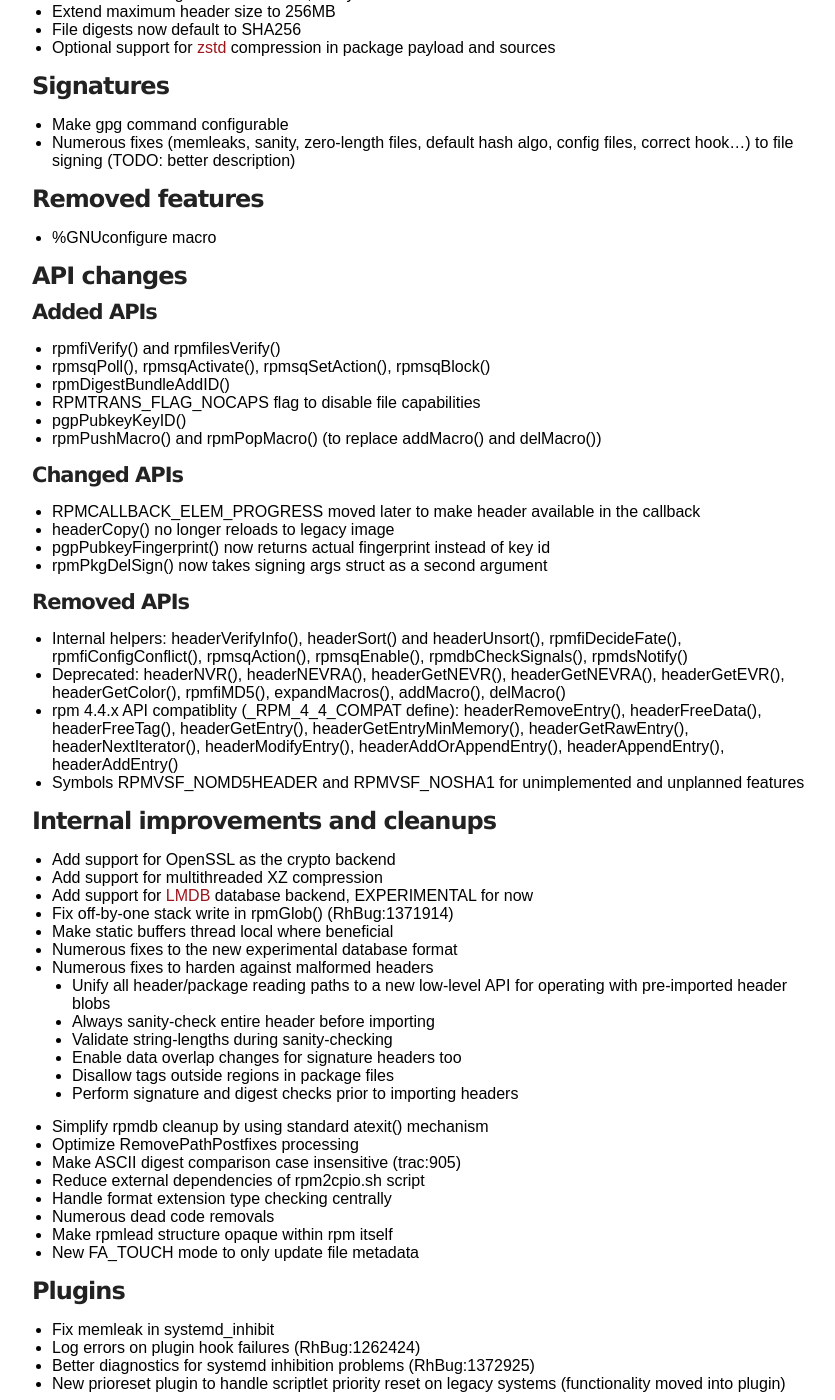
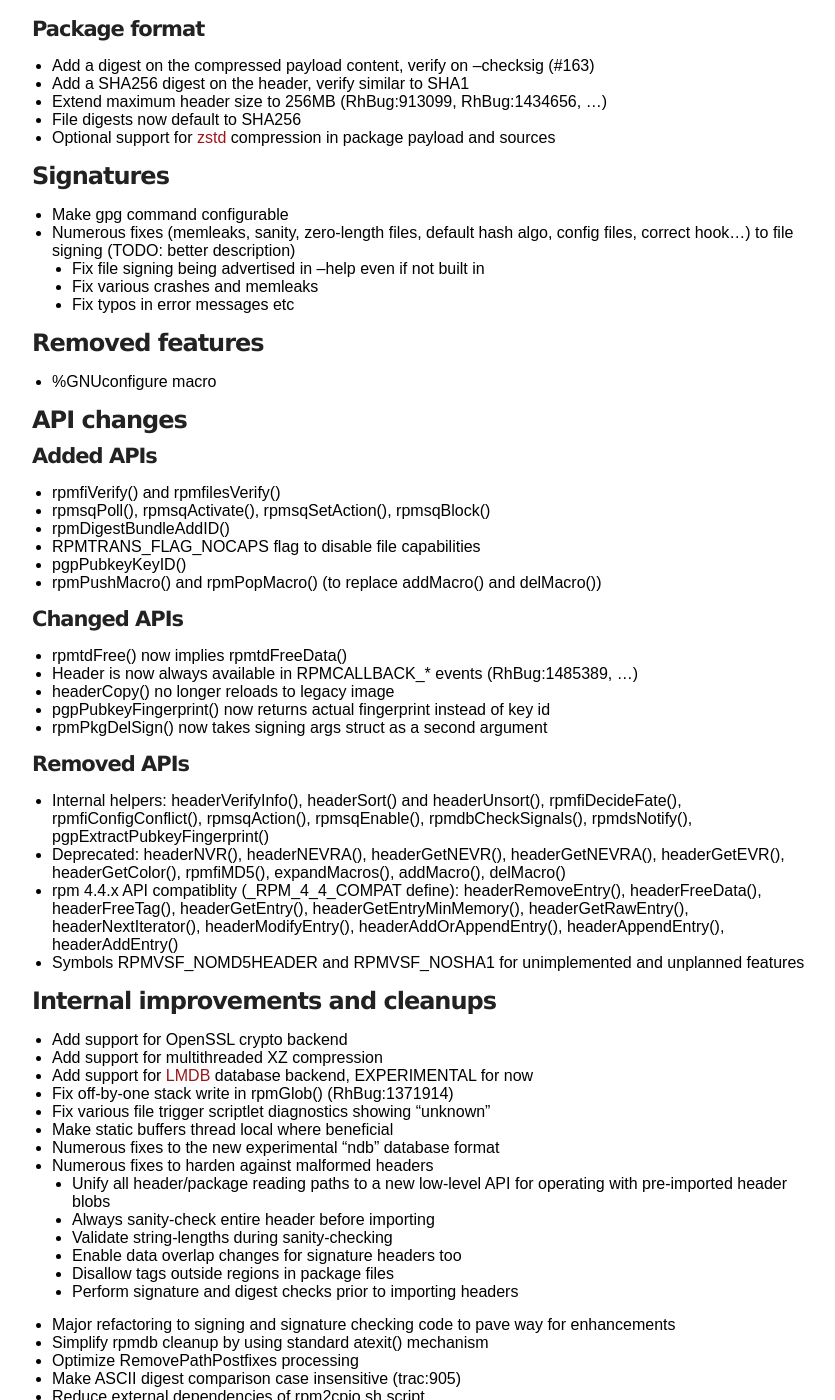
Before and after one commit to rpm-software-management/rpm-web, a Jekyll site: the page built from wiki/Releases/4.14.0.md, in a window 1280 px wide and 1400 px high, scrolled down 2504 px. Shown: the whole window, without its empty margins (218-1053 px from the left). Built offline with Jekyll 4.4.1, drawn with Linux system fonts in a browser that asks for light colours; some of the changed text lies outside the part shown.

Commit message:
Bunch of additions/fixes to 4.14 relnotes

```diff
--- a/wiki/Releases/4.14.0.md
+++ b/wiki/Releases/4.14.0.md
@@ -33,6 +33,7 @@ title: rpm.org - Releases
  * Simplify/clarify signature checking output in non-verbose mode
  * Don't accept dash ('-') in manifest files
  * Don't write archive data to a terminal from rpm2cpio and rpm2archive
+ * Use bash-style 128 + signum exit code when exiting on signals
 
 #### Transactions
  * Backup and overwrite files when they stop being %config (RhBug:1263859)
@@ -60,7 +61,7 @@ title: rpm.org - Releases
  * Add support for with/without rich dependencies
  * Add support for Ruby Gems in %setup
  * Add support for -o <output file> option in %patch
- * Add "gendiff" backend for %autosetup
+ * Add "gendiff" backend for %autosetup (PR#109 and PR#110)
  * Add back support for %_noPayloadPrefix (trac:900)
  * Add separate macros for main package definitions, fixing debuginfo etc
  * Add support for section end markers (%end) (RhBug:564613)
@@ -73,9 +74,12 @@ title: rpm.org - Releases
    * Support setting file mtime from SOURCE_DATE_EPOCH
    * Support setting buildhost via %_buildhost macro (RhBug:1309367)
    * Option to set SOURCE_DATE_EPOCH from %changelog
+   * Do not store digests of %ghost files
+   * Do not store directory sizes in packages (PR#229)
  * Fix %autosetup quilt backend to honor quiet/verbose
  * Fix %setup -q to be position independent
  * Fix %setup logic in presence of '-[cbaT]' options
+ * Fix classification of ELF ELF binaries with both setuid/setgid set
  * Better error messages (RhBug:1374138, ...)
    where sub-packages have different version/release (RhBug:1051407)
  * Log a warning on possible unexpanded macros in NVR
@@ -85,6 +89,7 @@ title: rpm.org - Releases
  * Preserve timestamps by default in %make_install (RhBug:959872)
  * Detect and error out on multiple BuildArch lines per package (RhBug:1385257)
  * Copy all all possible special %doc/%license files before checking errors
+ * Warn on possible unexpanded macros in NVR (RhBug:547997)
 
 #### Buildroot policies
  * Fix brp-python-hardlink causing build failure if .pyo/.pyc files are missing
@@ -116,7 +121,7 @@ title: rpm.org - Releases
 #### Package format
  * Add a digest on the compressed payload content, verify on --checksig (#163)
  * Add a SHA256 digest on the header, verify similar to SHA1
- * Extend maximum header size to 256MB
+ * Extend maximum header size to 256MB (RhBug:913099, RhBug:1434656, ...)
  * File digests now default to SHA256
  * Optional support for [zstd](http://www.zstd.net) compression in package
    payload and sources
@@ -124,6 +129,9 @@ title: rpm.org - Releases
 ### Signatures
  * Make gpg command configurable
  * Numerous fixes (memleaks, sanity, zero-length files, default hash algo, config files, correct hook...) to file signing  (TODO: better description)
+   * Fix file signing being advertised in --help even if not built in
+   * Fix various crashes and memleaks
+   * Fix typos in error messages etc
 
 ### Removed features
  * %GNUconfigure macro
@@ -139,7 +147,8 @@ title: rpm.org - Releases
  * rpmPushMacro() and rpmPopMacro() (to replace addMacro() and delMacro())
 
 #### Changed APIs
- * RPMCALLBACK_ELEM_PROGRESS moved later to make header available in the callback
+ * rpmtdFree() now implies rpmtdFreeData()
+ * Header is now always available in RPMCALLBACK_* events (RhBug:1485389, ...)
  * headerCopy() no longer reloads to legacy image
  * pgpPubkeyFingerprint() now returns actual fingerprint instead of key id
  * rpmPkgDelSign() now takes signing args struct as a second argument
@@ -147,7 +156,7 @@ title: rpm.org - Releases
 #### Removed APIs
  * Internal helpers: headerVerifyInfo(), headerSort() and headerUnsort(),
    rpmfiDecideFate(), rpmfiConfigConflict(), rpmsqAction(), rpmsqEnable(),
-   rpmdbCheckSignals(), rpmdsNotify()
+   rpmdbCheckSignals(), rpmdsNotify(), pgpExtractPubkeyFingerprint()
  * Deprecated: headerNVR(), headerNEVRA(), headerGetNEVR(), headerGetNEVRA(),
    headerGetEVR(), headerGetColor(), rpmfiMD5(), expandMacros(),
    addMacro(), delMacro()
@@ -160,12 +169,13 @@ title: rpm.org - Releases
    unplanned features
 
 ### Internal improvements and cleanups
- * Add support for OpenSSL as the crypto backend
+ * Add support for OpenSSL crypto backend
  * Add support for multithreaded XZ compression
  * Add support for [LMDB](http://lmdb.tech/) database backend, EXPERIMENTAL for now
  * Fix off-by-one stack write in rpmGlob() (RhBug:1371914)
+ * Fix various file trigger scriptlet diagnostics showing "unknown"
  * Make static buffers thread local where beneficial
- * Numerous fixes to the new experimental database format
+ * Numerous fixes to the new experimental "ndb" database format
  * Numerous fixes to harden against malformed headers
    * Unify all header/package reading paths to a new low-level API for
      operating with pre-imported header blobs
@@ -174,6 +184,8 @@ title: rpm.org - Releases
    * Enable data overlap changes for signature headers too
    * Disallow tags outside regions in package files
    * Perform signature and digest checks prior to importing headers
+ * Major refactoring to signing and signature checking code to pave way
+   for enhancements
  * Simplify rpmdb cleanup by using standard atexit() mechanism
  * Optimize RemovePathPostfixes processing
  * Make ASCII digest comparison case insensitive (trac:905)
@@ -195,6 +207,8 @@ title: rpm.org - Releases
  * Add macro %{shrink:...} to trim out excess white-space
  * Add macro %{quote:...} for quoting parametric macro arguments (empty
    arguments, arguments with whitespace)
+ * Add macro %{_rpmmacrodir} which points to rpm's macros.d directory
+   (RhBug:846679)
  * Change macro scoping to be global / local to parametric macros
    (RhBug:552944, RhBug:551971, ...)
  * Fix macro scoping level on re-entry from Lua
@@ -231,13 +245,14 @@ title: rpm.org - Releases
  * Raise Lua errors on rpm.define() and rpm.expand() errors
 
 ### Build process
+ * The rpm binary is installed into $(bindir) instead of hardwired /bin/rpm
  * Fix dist and dist-check targets to work out of the box again
  * Support building with μClibc and musl
  * Fix build with PYTHON=python3 ./configure
  * Portability fixes (BSD, OS X, fstat64, Darwin archs...)
  * Proper support for beecrypt in the build system
  * Use pkgconfig to locate NSS/NSPR if present
- * Fall back to --with-external-db if internal db is not present
+ * Automatically fall back to --with-external-db if internal db is not present
  * Support building with libdw/libelf (TODO: better description)
  * Check if make supports -O
  * Several fixes to gcc flags tests
@@ -245,6 +260,11 @@ title: rpm.org - Releases
  * Support detecting gpg2 and prefer it over gpg
  * Crypto backend is now selected by --with-crypto=<beecrypt/nss/openssl>
  * Many new cases in test-suite
+ * IMAEVM:
+   * Fix excessive linking to libimaevm
+   * Clean up conditional compilation
+   * libimaevm version >= 1.0 is required now
+ * Drop support for systems without SA_SIGINFO
 
 ## Compatibility notes
  * The maximum supported header size was significantly raised in this
```
